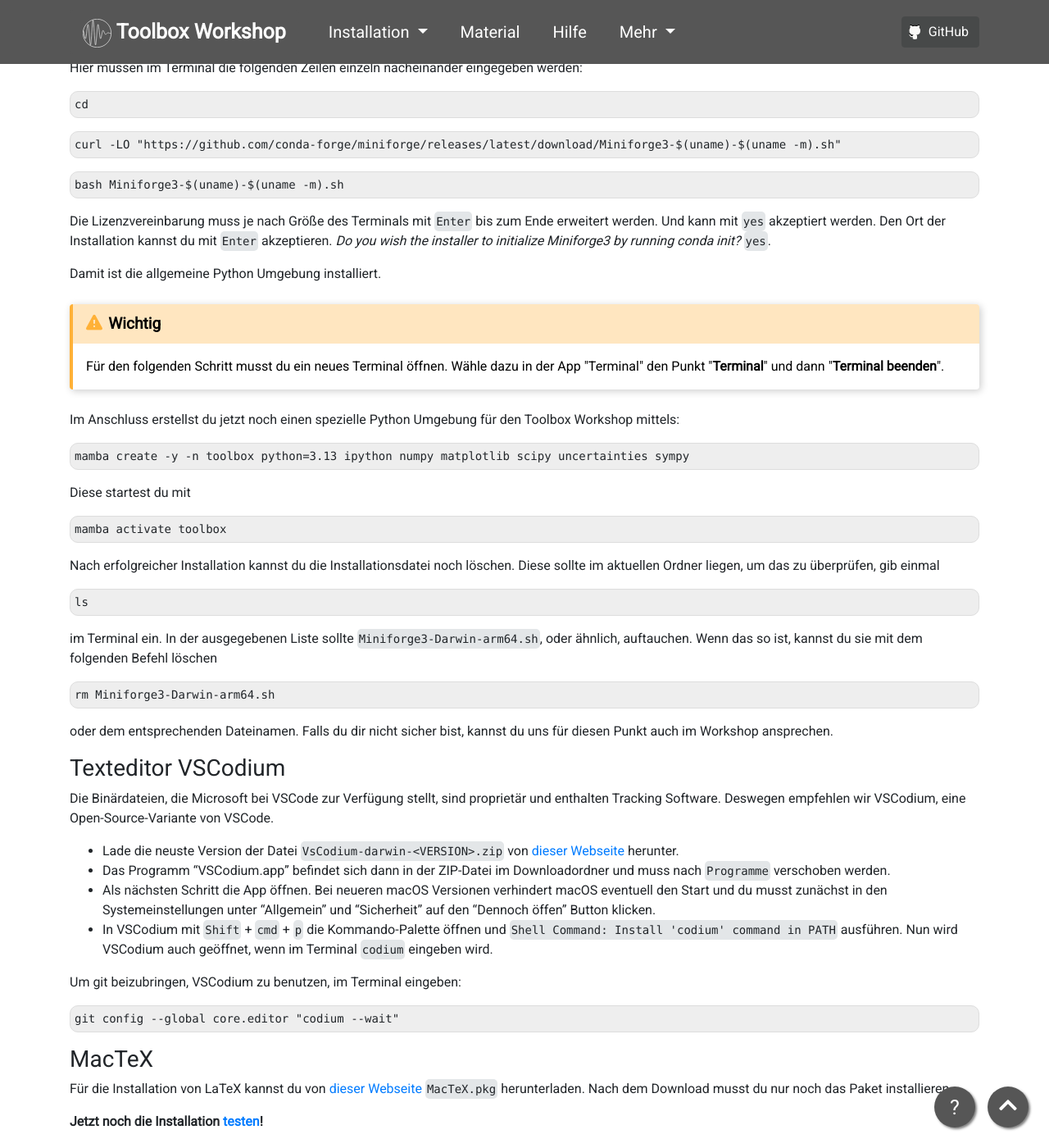
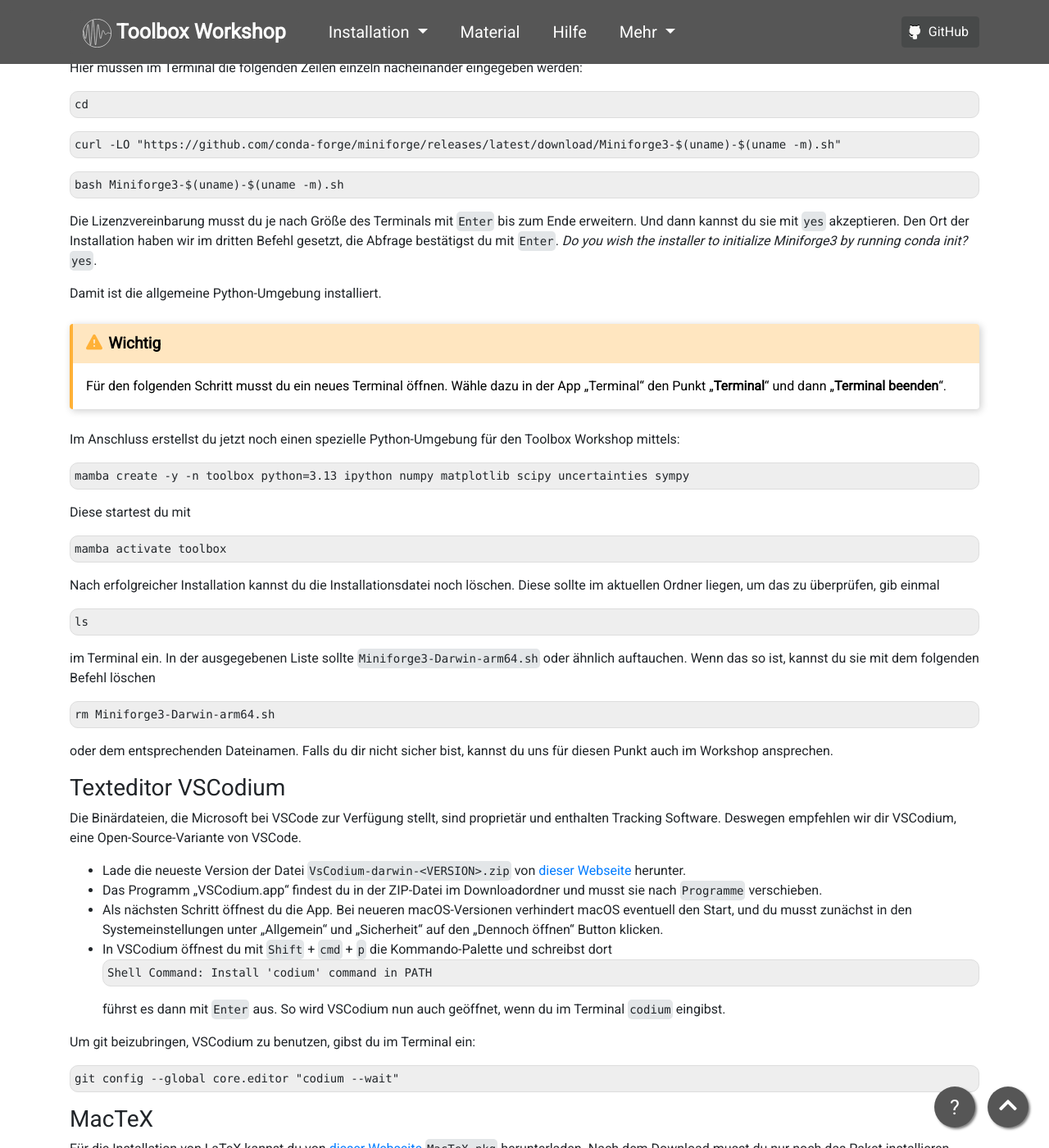
Before and after one commit to pep-dortmund/homepage-toolbox, a Jekyll site: the page built from install/macos.md, in a window 1280 px wide and 1400 px high, scrolled down 821 px. Shown: the whole window at 82% size. Built offline with Jekyll 4.4.1, drawn with Linux system fonts in a browser that asks for light colours; nearby versions of some CDN libraries; some of the changed text lies outside the part shown.

Commit message:
you can say you to me
change wording to du, part I

````diff
--- a/install/macos.md
+++ b/install/macos.md
@@ -21,23 +21,27 @@
 
 ## <a id="Installation"></a>Installation
 
-{% include admonition.html type="warning" title="Wichtig" body="Befehle im Terminal Zeile für Zeile eingeben und mit Enter bestätigen!" %}
+{% include admonition.html
+  type="warning"
+  title="Wichtig"
+  body="Gib die Befehle Zeile für Zeile ein und bestätige sie mit Enter."
+%}
 
 ### Terminal
 
-- Das Terminal ist in jeder OS X Distribution enthalten
-- Im Spotlight nach "Terminal" suchen
-- Das Programm befindet sich in `Programme/Dienstprogramme/Terminal.app`
+- Das Terminal ist in jeder OS X Distribution enthalten.
+- Suche im Spotlight nach „Terminal“.
+- Das Programm befindet sich in `Programme/Dienstprogramme/Terminal.app`.
 
 ### Command Line Tools
 
 Die Command Line Tools beinhalten unter anderem Git und einen C/C++ Compiler.
-Zur Installation gibst du Folgendes im Terminal ein
+Zur Installation gibst du Folgendes im Terminal ein,
 
     xcode-select --install
 
 und führst den Befehl mit `Enter` aus.
-Danach "Installieren" auswählen und warten. Der Download wiegt etwa 130 MB.
+Danach „Installieren“ auswählen und warten. Der Download wiegt etwa 130 MB.
 
 ### Python Installation: Miniforge3
 
@@ -52,17 +56,20 @@
 bash Miniforge3-$(uname)-$(uname -m).sh
 ```
 
-Die Lizenzvereinbarung muss je nach Größe des Terminals mit `Enter` bis zum Ende erweitert werden.
-Und kann mit `yes` akzeptiert werden.
-Den Ort der Installation kannst du mit `Enter` akzeptieren.
+Die Lizenzvereinbarung musst du je nach Größe des Terminals mit `Enter` bis zum Ende erweitern.
+Und dann kannst du sie mit `yes` akzeptieren.
+Den Ort der Installation haben wir im dritten Befehl gesetzt, die Abfrage bestätigst du mit `Enter`.
 _Do you wish the installer to initialize Miniforge3 by running conda init?_ `yes`.
 
-Damit ist die allgemeine Python Umgebung installiert.
+Damit ist die allgemeine Python-Umgebung installiert.
 
-{% include admonition.html type="warning" title="Wichtig" body='Für den folgenden Schritt musst du
-ein neues Terminal öffnen. Wähle dazu in der App "Terminal" den Punkt "<b>Terminal</b>" und dann "<b>Terminal beenden</b>".' %}
+{% include admonition.html
+  type="warning"
+  title="Wichtig"
+  body='Für den folgenden Schritt musst du ein neues Terminal öffnen.
+  Wähle dazu in der App „Terminal“ den Punkt „<b>Terminal</b>“ und dann „<b>Terminal beenden</b>“.' %}
 
-Im Anschluss erstellst du jetzt noch einen spezielle Python Umgebung für den Toolbox Workshop mittels:
+Im Anschluss erstellst du jetzt noch einen spezielle Python-Umgebung für den Toolbox Workshop mittels:
 
     mamba create -y -n toolbox python=3.13 ipython numpy matplotlib scipy uncertainties sympy
 
@@ -74,7 +81,8 @@
 
     ls
 
-im Terminal ein. In der ausgegebenen Liste sollte `Miniforge3-Darwin-arm64.sh`, oder ähnlich, auftauchen.
+im Terminal ein. In der ausgegebenen Liste sollte `Miniforge3-Darwin-arm64.sh`
+oder ähnlich auftauchen.
 Wenn das so ist, kannst du sie mit dem folgenden Befehl löschen
 
     rm Miniforge3-Darwin-arm64.sh
@@ -85,20 +93,27 @@
 
 ### Texteditor VSCodium
 
-Die Binärdateien, die Microsoft bei VSCode zur Verfügung stellt, sind proprietär
-und enthalten Tracking Software. Deswegen empfehlen wir VSCodium, eine Open-Source-Variante von VSCode.
+Die Binärdateien, die Microsoft bei VSCode zur Verfügung stellt,
+sind proprietär und enthalten Tracking Software.
+Deswegen empfehlen wir dir VSCodium, eine Open-Source-Variante von VSCode.
 
-- Lade die neuste Version der Datei `VsCodium-darwin-<VERSION>.zip` von [dieser Webseite](https://github.com/VSCodium/vscodium/releases){:target="_blank"} herunter.
--  Das Programm "VSCodium.app" befindet sich dann in der ZIP-Datei im Downloadordner
-  und muss nach `Programme` verschoben werden.
--  Als nächsten Schritt die App öffnen. Bei neueren macOS Versionen verhindert macOS eventuell den Start
-  und du musst zunächst in den Systemeinstellungen unter "Allgemein" und "Sicherheit"
-  auf den "Dennoch öffen" Button klicken.
--  In VSCodium mit `Shift` + `cmd` + `p` die Kommando-Palette öffnen und
-  `Shell Command: Install 'codium' command in PATH` ausführen.
-  Nun wird VSCodium auch geöffnet, wenn im Terminal `codium` eingeben wird.
+- Lade die neueste Version der Datei `VsCodium-darwin-<VERSION>.zip` von
+  [dieser Webseite](https://github.com/VSCodium/vscodium/releases){:target="_blank"} herunter.
+- Das Programm „VSCodium.app“ findest du in der ZIP-Datei im Downloadordner
+  und musst sie nach `Programme` verschieben.
+- Als nächsten Schritt öffnest du die App.
+  Bei neueren macOS-Versionen verhindert macOS eventuell den Start,
+  und du musst zunächst in den Systemeinstellungen unter „Allgemein“
+  und „Sicherheit“ auf den „Dennoch öffnen“ Button klicken.
+- In VSCodium öffnest du mit `Shift` + `cmd` + `p` die Kommando-Palette
+  und schreibst dort
+  ```
+  Shell Command: Install 'codium' command in PATH
+  ```
+  führst es dann mit `Enter` aus.
+  So wird VSCodium nun auch geöffnet, wenn du im Terminal `codium` eingibst.
 
-Um git beizubringen, VSCodium zu benutzen, im Terminal eingeben:
+Um git beizubringen, VSCodium zu benutzen, gibst du im Terminal ein:
 
     git config --global core.editor "codium --wait"
 
@@ -114,7 +129,8 @@
 
 ### Git
 
-Terminal öffnen
+Öffne ein Terminal und gib nacheinander alle folgenden Befehle ein.
+Wir erklären parallel, welche Ausgabe passieren sollte.
 
     git
 
@@ -131,7 +147,7 @@
 
 ### Python
 
-Um python zu testen, musst du erst im Terminal die oben installierte Umgebung installieren:
+Um Python zu testen, musst du erst im Terminal die oben installierte Umgebung installieren:
 
     mamba activate toolbox
 
@@ -150,7 +166,7 @@
     In [6]: import uncertainties
     In [7]: plt.plot([1, 2, 4])
 
-Es sollte ein Fenster mit einem Plot erscheinen, dieses kannst du schließen und `ipython` beenden mit
+Es sollte ein Fenster mit einem Plot erscheinen, dieses kannst du schließen und `ipython` beenden.
 
     In [8]: quit
 
@@ -167,17 +183,18 @@
 
 ### TeX
 
-Im Terminal:
+Erneut sind wir im Terminal, tippe
 
     luatex
 
-Es sollte folgende oder ähnliche Ausgabe erscheinen:
+ein. Es sollte folgende oder ähnliche Ausgabe erscheinen:
 
-    This is LuaTeX, Version 1.18.0 (TeX Live 2024)
+    This is LuaTeX, Version 1.22.0 (TeX Live 2025)
     restricted system commands enabled.
     **
 
-Mit `Strg` + `c` beenden.
+Mit `Strg` + `c` kannst du es beenden.
+Dann testen wir als Nächstes
 
     biber
 
````
Also changed, not shown: other parts of install/macos.md (+2 -2 lines), index.md (+27 -20 lines), install/index.md (+10 -11 lines), install/latex_mini.md (+20 -10 lines), install/linux.md (+31 -20 lines), install/windows-10.md (+4 -4 lines).
